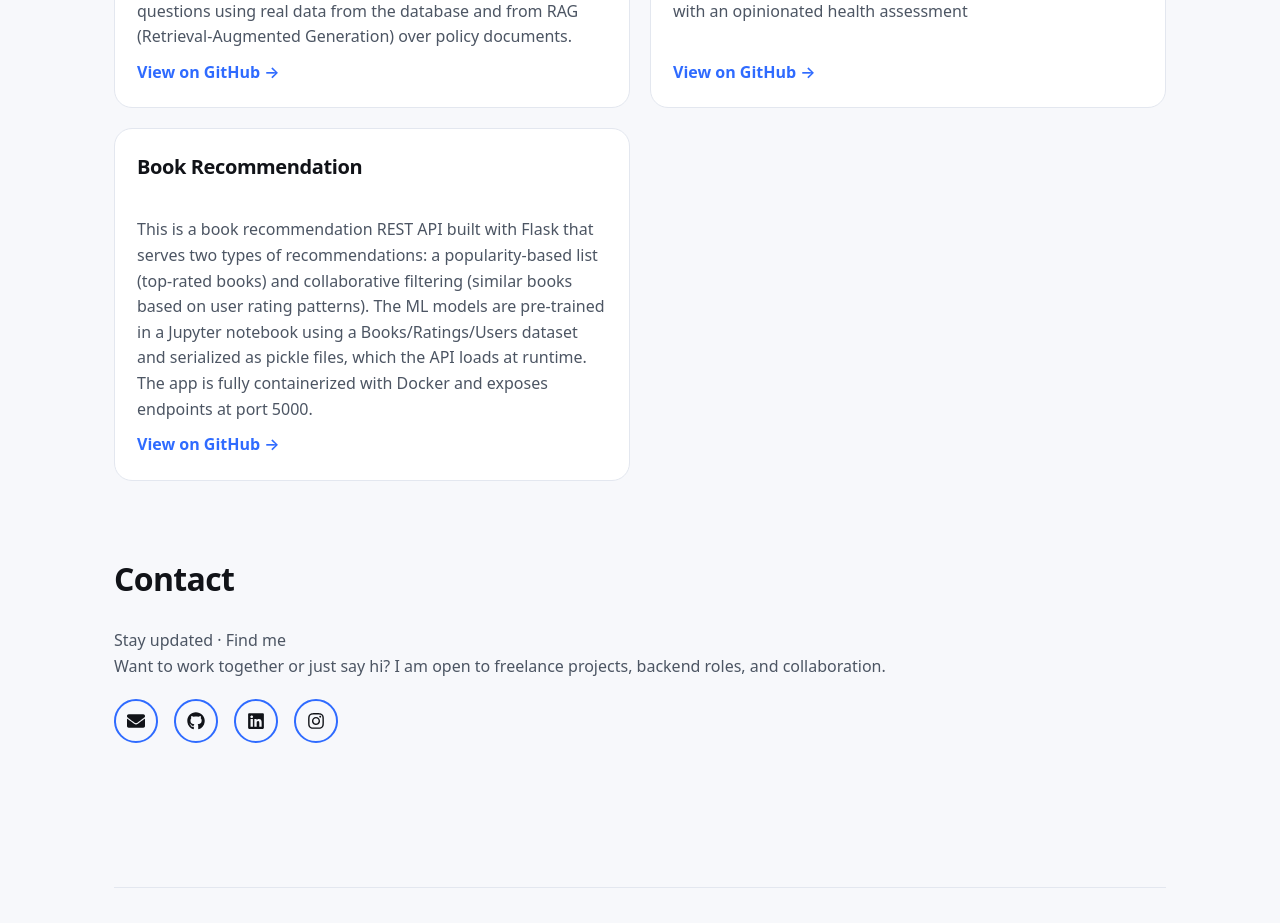
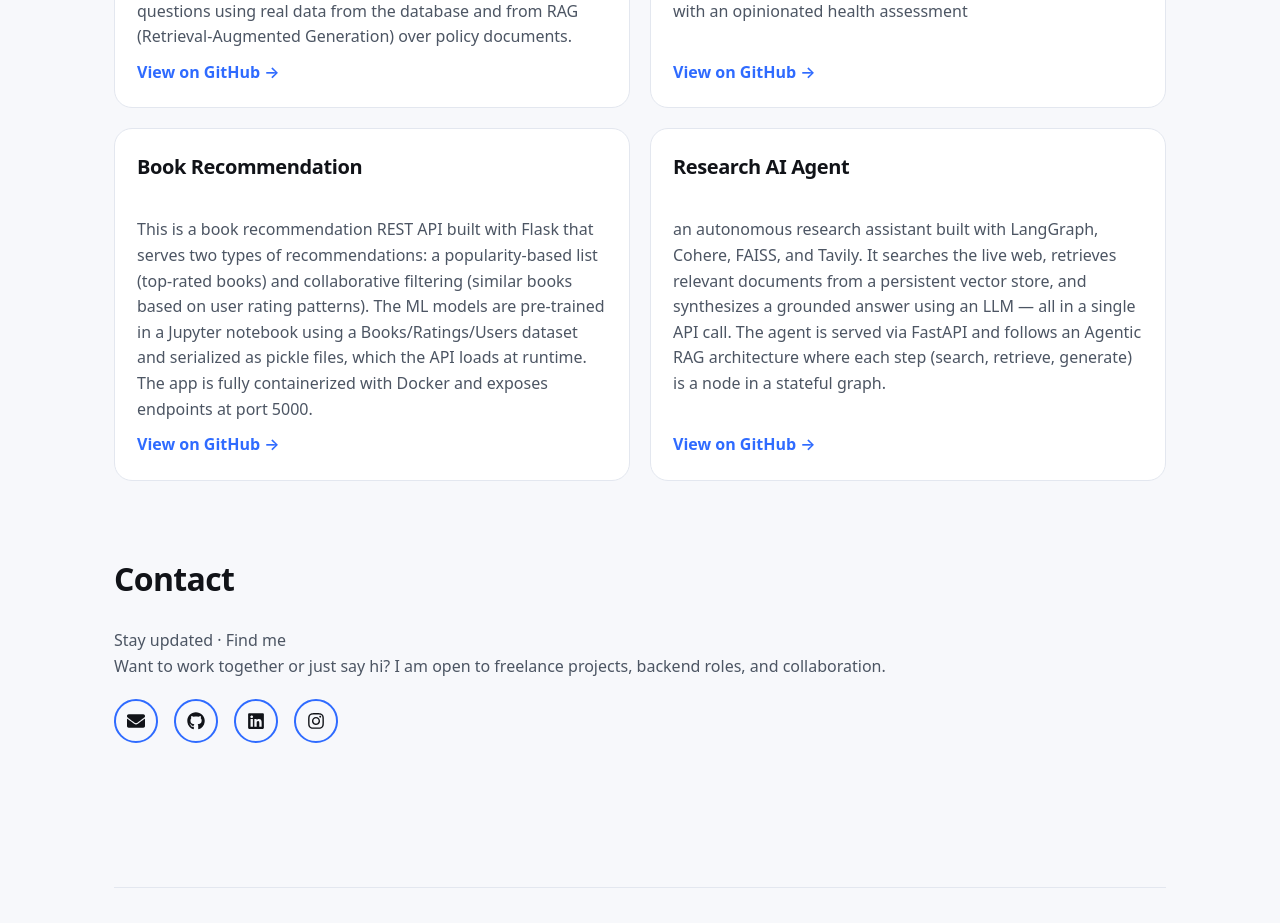
Before and after one commit to Aakash-Pandit/portfolio, a Next.js app: page / in a window 1280 px wide. Shown: the part 2580-3503 px from the top of the page. Built offline with nearby package versions, Linux system fonts and the light colour scheme.

Commit message:
adds project

```diff
--- a/src/components/Projects.tsx
+++ b/src/components/Projects.tsx
@@ -7,6 +7,7 @@ const LINKS = {
   policyAI: "https://github.com/Aakash-Pandit/PolicyAgent",
   nutrilens: "https://github.com/Aakash-Pandit/nutrilens-api",
   book_recommendation: "https://github.com/Aakash-Pandit/book-recommendation",
+  research_ai_agent: "https://github.com/Aakash-Pandit/Research-AI-Agent"
 };
 
 const projects = [
@@ -37,6 +38,11 @@ const projects = [
     title: "Book Recommendation",
     description: "This is a book recommendation REST API built with Flask that serves two types of recommendations: a popularity-based list (top-rated books) and collaborative filtering (similar books based on user rating patterns). The ML models are pre-trained in a Jupyter notebook using a Books/Ratings/Users dataset and serialized as pickle files, which the API loads at runtime. The app is fully containerized with Docker and exposes endpoints at port 5000.",
     link: LINKS.book_recommendation,
+  },
+  {
+    title: "Research AI Agent",
+    description: "an autonomous research assistant built with LangGraph, Cohere, FAISS, and Tavily. It searches the live web, retrieves relevant documents from a persistent vector store, and synthesizes a grounded answer using an LLM — all in a single API call. The agent is served via FastAPI and follows an Agentic RAG architecture where each step (search, retrieve, generate) is a node in a stateful graph.",
+    link: LINKS.research_ai_agent,
   }
 ];
 
```
